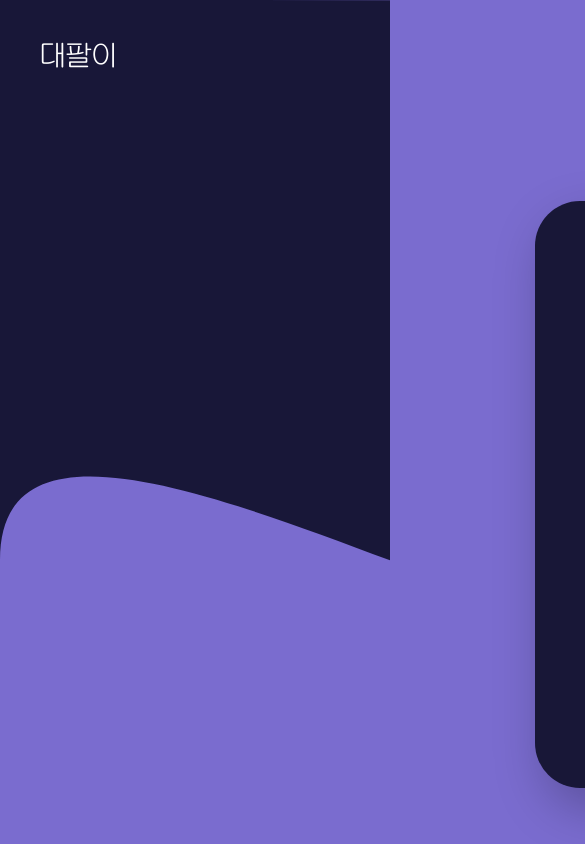
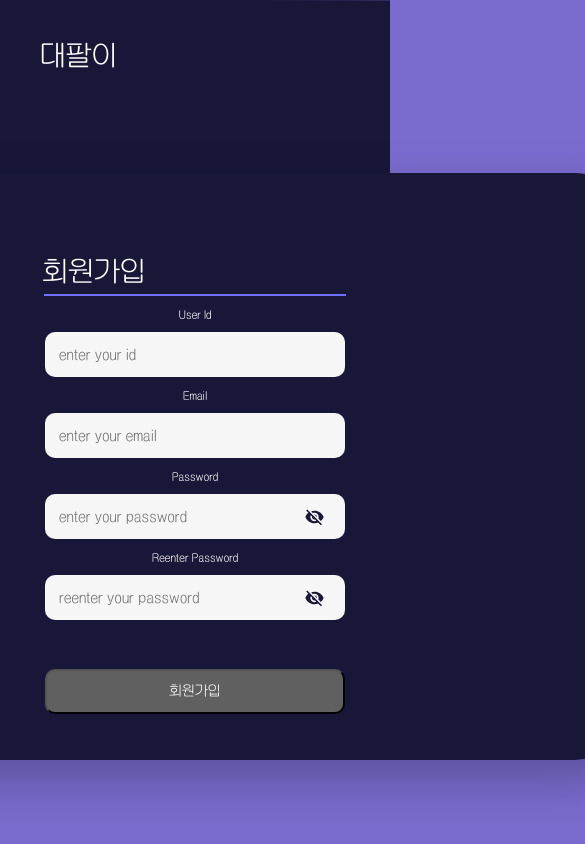
Before and after one commit to 2023-kodomo/fronEnd, a React (Create React App) app: page /Register in a window 390 px wide. Shown: the top 844 px of the page, 585 px wide, since content can reach past the window. Built offline with nearby package versions, Linux system fonts and the light colour scheme; no server answers.

Commit message:
일단 반응형 조금

```diff
--- a/src/components/registerpage/registercomponent.jsx
+++ b/src/components/registerpage/registercomponent.jsx
@@ -2,6 +2,16 @@ import React from "react";
 import StylingLobby from "../stylingLobby";
 import { styled } from "styled-components";
 import { useState, useRef } from "react";
+
+const ContainerBox = styled.div`
+  position: absolute;
+  top: 150px;
+  width: 100vw;
+  height: 75vh;
+  display: flex;
+  justify-content: center;
+  align-items: center;
+`;
 
 const ProjectName = styled.a`
   text-decoration: none;
@@ -29,9 +39,6 @@ const SignUpPage = styled.div`
   border-radius: 45px;
   background: var(--mainbluedarkblue-2, #181737); //#181738
   box-shadow: 10px 20px 50px 0.3px rgba(0, 0, 0, 0.25);
-
-  margin-top: 200.5px;
-  margin-left: 535px;
 
   display: flex;
   flex-wrap: wrap;
@@ -232,8 +239,10 @@ const RegisterPageComponent = () => {
   }
 
   return (
-    <StylingLobby>
+    <>
+      <StylingLobby></StylingLobby>
       <ProjectName href="/">대팔이</ProjectName>
+      <ContainerBox>
         <SignUpPage>
           <SignUpHeader>회원가입</SignUpHeader>
           <Line />
@@ -299,7 +308,8 @@ const RegisterPageComponent = () => {
             회원가입
           </CompleteButton>
         </SignUpPage>
-    </StylingLobby>
+      </ContainerBox>
+    </>
   );
 };
 
```
Lines whose indentation alone changed are shown as unchanged.
